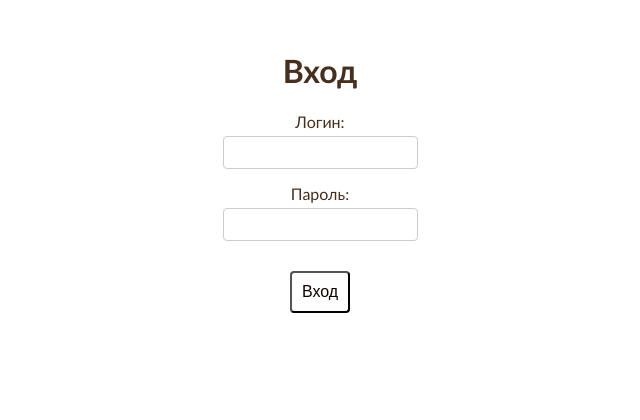
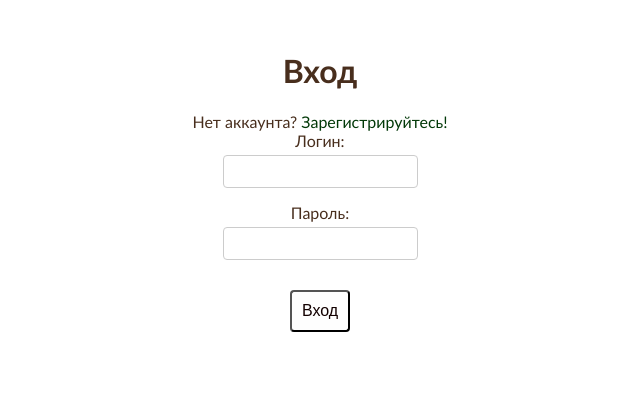
Before and after one commit to AlinaTerehova/storage-room, a Flask app: page /registration/login in a window 1280 px wide. Shown: the part 58-478 px from the top of the page, without its empty margins (320-960 px from the left). Run offline with Flask 3, Linux system fonts and the light colour scheme; some libraries are stand-ins or nearby versions.

Commit message:
правки входа

```diff
--- a/templates/registration/login.html
+++ b/templates/registration/login.html
@@ -10,6 +10,7 @@
         {% if error %}
             <p class="error">{{ error }}</p>
         {% endif %}
+        <div> Нет аккаунта?  <a href="{{ url_for('reg.register') }}" style="color:rgb(2, 57, 8)">Зарегистрируйтесь!</a> </div>
         <form action="/registration/login" method="post" id="login-form">
             <div class="form-group">
                 <label for="login">Логин:</label>
```
